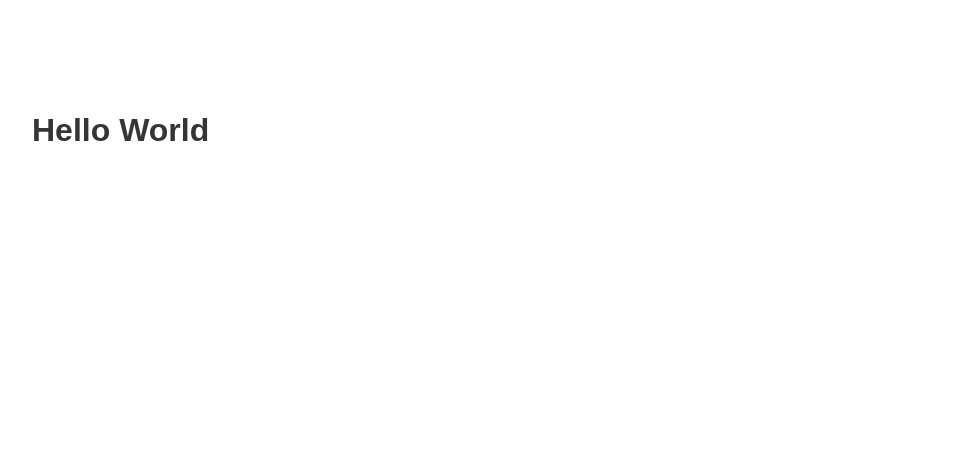
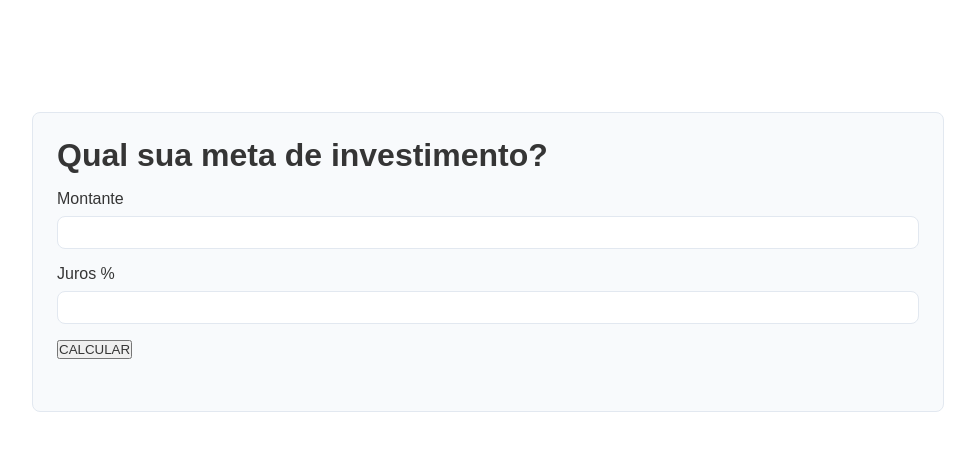
Before and after one commit to victormedeiros1/more-is-more, a Vue app: page / in a window 1280 px wide. Shown: the top 450 px of the page, without its empty margins (152-1127 px from the left). Built offline with nearby package versions, Linux system fonts and the light colour scheme; a web font is replaced by a local one.

Commit message:
feat: creating the beginning of the 'Calculator'

```diff
--- a/src/App.vue
+++ b/src/App.vue
@@ -1,11 +1,12 @@
 <template>
   <Container>
-    <h1>Hello World</h1>
+    <Calculadora />
   </Container>
 </template>
 
 <script setup lang="ts">
   import Container from '@/components/Container/Container.vue'
+  import Calculadora from '@/components/Calculadora/Calculadora.vue'
 </script>
 
 <style scoped lang="scss"></style>
--- /dev/null
+++ b/src/components/Calculadora/Calculadora.vue
@@ -0,0 +1,30 @@
+<template>
+  <div class="calculadora">
+    <div class="header">
+      <h1 class="header__title">Qual sua meta de investimento?</h1>
+    </div>
+
+    <div class="body">
+      <Form />
+    </div>
+    <div class="footer"></div>
+  </div>
+</template>
+
+<script setup lang="ts">
+  import Form from '@/components/Calculadora/Form/Form.vue'
+</script>
+
+<style scoped lang="scss">
+  .calculadora {
+    display: flex;
+    flex-direction: column;
+    gap: $g-16;
+    width: 100%;
+    height: 300px;
+    background-color: $gray-50;
+    border-radius: 0.5rem;
+    border: 1px solid $gray-200;
+    padding: $p-24;
+  }
+</style>
--- /dev/null
+++ b/src/components/Calculadora/Form/Form.vue
@@ -0,0 +1,39 @@
+<template>
+  <div class="form">
+    <div class="form__group">
+      <label class="form__label" for="input-amount">Montante</label>
+      <input class="form__input" type="number" id="input-amount" />
+    </div>
+
+    <div class="form__group">
+      <label class="form__label" for="input-time">Juros %</label>
+      <input class="form__input" type="number" id="input-time" />
+    </div>
+
+    <div class="form__group">
+      <button>CALCULAR</button>
+    </div>
+  </div>
+</template>
+
+<script setup lang="ts"></script>
+
+<style scoped lang="scss">
+  .form {
+    &__group {
+      margin-bottom: $p-16;
+    }
+
+    &__label {
+      display: block;
+      margin-bottom: $p-8;
+    }
+
+    &__input {
+      width: 100%;
+      padding: $p-8;
+      border-radius: 0.5rem;
+      border: 1px solid $gray-200;
+    }
+  }
+</style>
```
